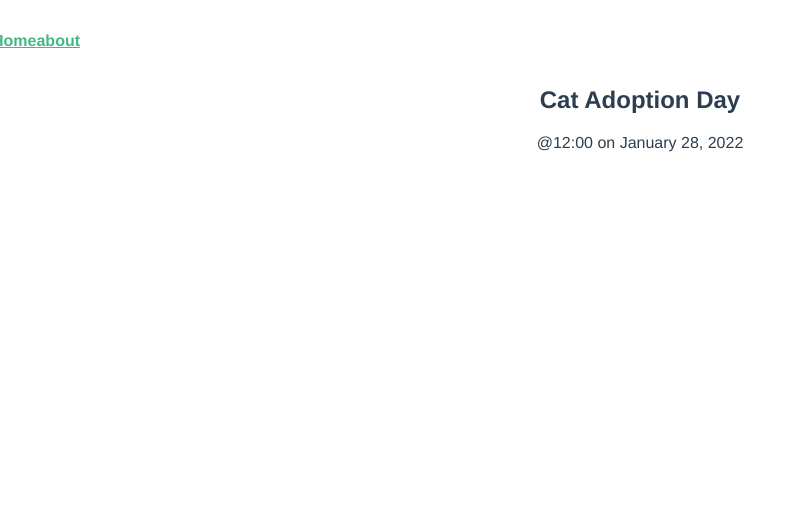
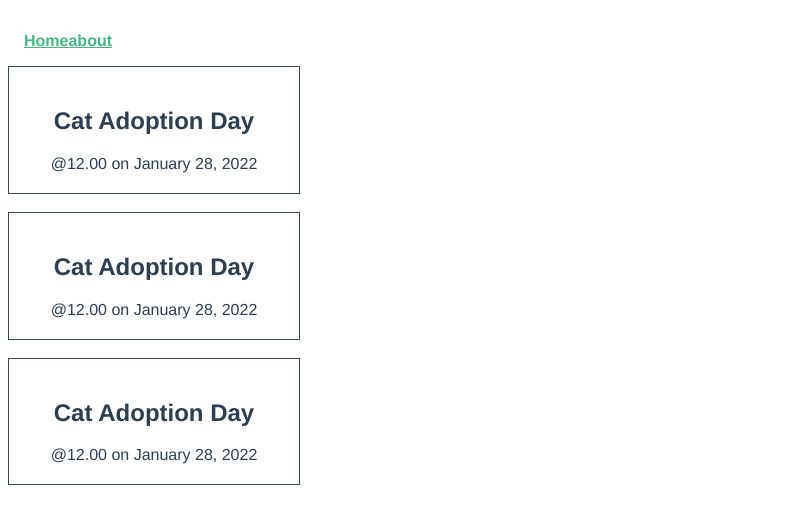
Before and after one commit to ninlawan-numnim/lab2-3, a Vue app in the folder 331-intro-to-vite/: page / in a window 1280 px wide. Shown: the top 524 px of the page, without its empty margins (0-806 px from the left). Built offline with nearby package versions, Linux system fonts and the light colour scheme; the HTML template or start-up script is replaced by a standard one.

Commit message:
added type.js 8.4

```diff
--- a/331-intro-to-vite/src/App.vue
+++ b/331-intro-to-vite/src/App.vue
@@ -3,7 +3,7 @@
 </script>
 
 <template>
-<div id = "layout">
+  <div id="layout">
     <header>
       <div class="wrapper">
         <nav>
@@ -12,36 +12,36 @@
         </nav>
       </div>
     </header>
- <RouterView/>
+    <RouterView />
   </div>
 </template>
 
 <style scoped>
-#layout{
-  font-family: Avenir,Helvetica ,Arial, sans-serif;
-  -webkit-front-smoothing:antialiased;
+#layout {
+  font-family: Avenir, Helvetica, Arial, sans-serif;
+  -webkit-front-smoothing: antialiased;
   -moz-osx-front-smoothing: grayscale;
   text-align: center;
-  color:#2c3e50;
+  color: #2c3e50;
 }
 
-nav{
-  padding:30px;
+nav {
+  padding: 30px;
 }
 nav a {
   font-weight: bold;
-  color:#2c3e50;
+  color: #2c3e50;
 }
 
 nav {
-    text-align: left;
-    margin-left: -1rem;
+  text-align:left;
+  margin-left: 1rem;
   font-size: 1rem;
 
   padding: 1rem 0;
   margin-top: 1rem;
 }
-nav a.router-link-exact-active{
-  color:#42b983;
+nav a.router-link-exact-active {
+  color: #42b983;
 }
 </style>
--- a/331-intro-to-vite/src/components/EventCard.vue
+++ b/331-intro-to-vite/src/components/EventCard.vue
@@ -1,30 +1,28 @@
 <script setup lang="ts">
 import {ref} from 'vue'
-//defineProps<{
-//  msg: string
-//}>()
-const event = ref({
-  id:5928101,
-  category: 'animal welfare',
-  title: 'Cat Adoption Day',
-  description: 'Find your new feline friend at this event',
-  location: 'Meow Town',
-  date: 'January 28, 2022',
-  time: '12:00',
-  petsAllowed:true,
-  organizer: 'Kat Laydee'
-})
-
+import type { Event }from '@/type'
+defineProps<{
+event:Event
+}>()
+    const event = ref({
+      id: 5928101,
+      category: 'animal welfare',
+      title: 'Cat Adoption Day',
+      description:'Find your new feline friend at this event.',
+      location:'Meow Town',
+      date:'January 28, 2022',
+      time:'12.00',
+      petAllowed: true ,
+      organizer: 'Kat Laydee'
+    })
 </script>
 
 <template>
   <div class="event-class">
-  <div class="event-class">
-    <div class ="event=class">
+  <div class="event-card">
       <h2>{{ event.title }}</h2>
       <span>@{{ event.time }} on {{ event.date }}</span>
     </div>
-  </div>
   </div>
 </template>
 <style scoped>
--- /dev/null
+++ b/331-intro-to-vite/src/type.ts
@@ -0,0 +1,11 @@
+export interface Event {
+  id: number
+  category: string
+  title: string
+  description: string
+  location: string
+  date: string
+  time: string
+  petsAllowed: boolean
+  organizer: string
+}
--- a/331-intro-to-vite/src/views/HomeView.vue
+++ b/331-intro-to-vite/src/views/HomeView.vue
@@ -1,9 +1,46 @@
 <script setup lang="ts">
-import EventCard from '@/components/EventCard.vue';
+import EventCard from '@/components/EventCard.vue'
+import type { Event } from '@/type'
+import { ref } from 'vue'
+const events = ref<Event[]>([
+  {
+    id: 5928101,
+    category: 'animal welfare',
+    title: 'Cat Adoption Day',
+    description: 'Find your new feline friend at this event.',
+    location: 'Meow Town',
+    date: 'January 28, 2022',
+    time: '12:00',
+    petsAllowed: true,
+    organizer: 'Kat Laydee',
+  },
+  {
+    id: 4582797,
+    category: 'food',
+    title: 'Community Gardening',
+    description: 'Join us as we tend to the community edible plants.',
+    location: 'Flora City',
+    date: 'March 14, 2022',
+    time: '10:00',
+    petsAllowed: true,
+    organizer: 'Fern Pollin',
+  },
+  {
+    id: 8419988,
+    category: 'sustainability',
+    title: 'Beach Cleanup',
+    description: 'Help pick up trash along the shore.',
+    location: 'Playa Del Carmen',
+    date: 'July 22, 2022',
+    time: '11:00',
+    petsAllowed: false,
+    organizer: 'Carey Wales',
+  },
+])
 </script>
 
 <template>
-  <div class ="home">
-  <EventCard/>
-   </div>
+  <div class="home">
+    <EventCard v-for="event in events" :key="event.id" :event="event" />
+  </div>
 </template>
```
Lines whose indentation alone changed are shown as unchanged.
